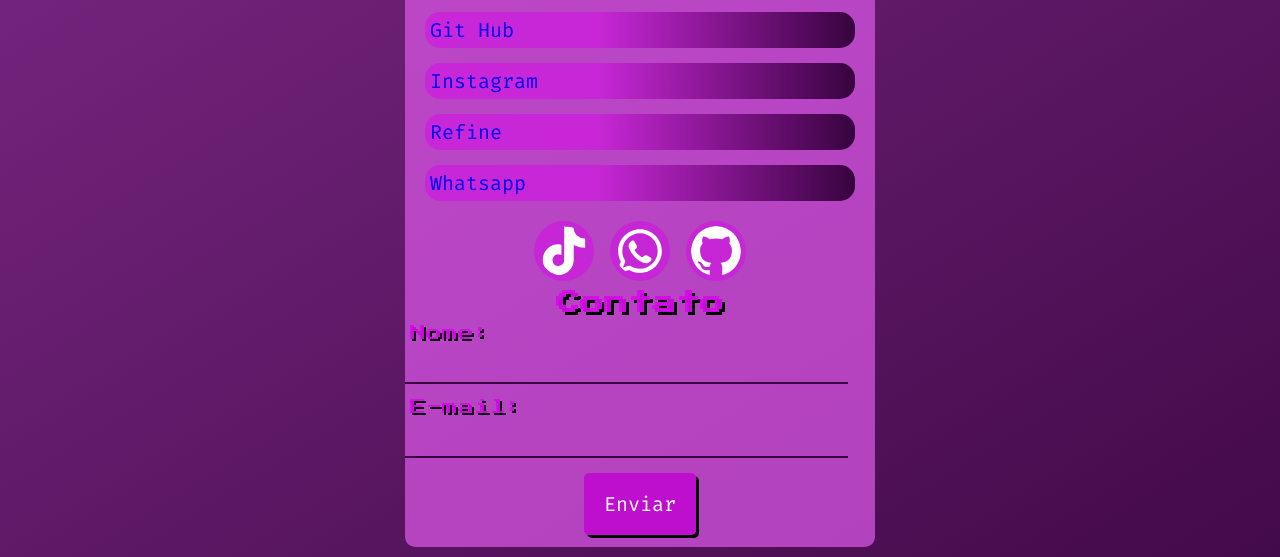
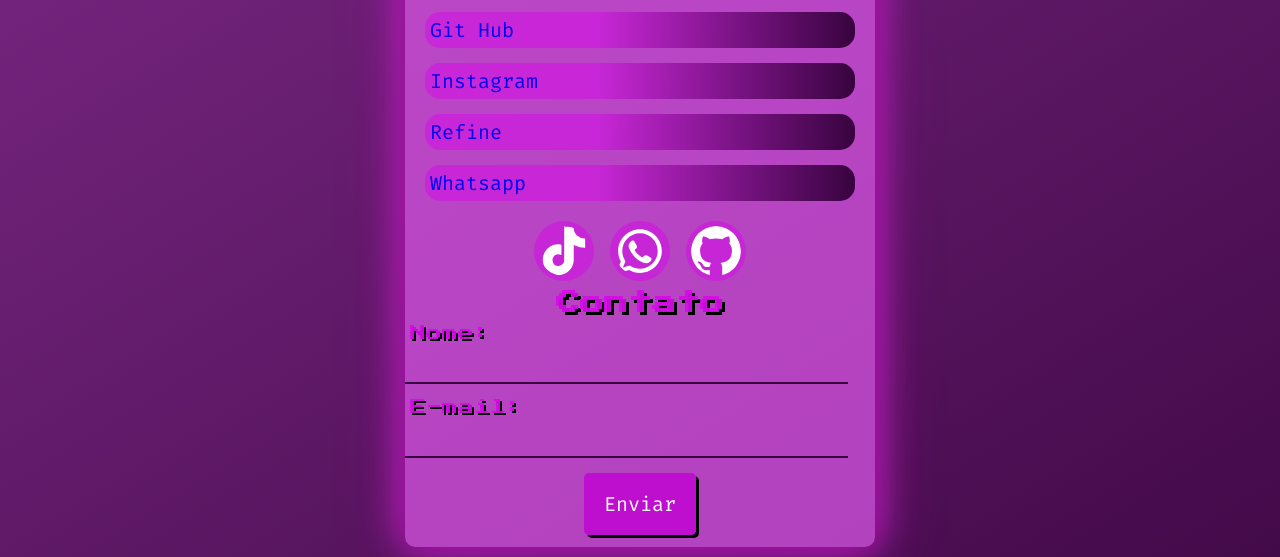
Before and after one commit to messaasj/leading-page, a plain HTML site: page index.html in a window 1280 px wide. Shown: the part 243-800 px from the top of the page. Drawn offline with Linux system fonts and the light colour scheme.

Commit message:
COLOQUEI BRILHO NA DIV

```diff
--- a/componentes/container.css
+++ b/componentes/container.css
@@ -8,4 +8,5 @@
     margin: auto;
     border-radius: 10px;
    height: 790px;
+   box-shadow: 0 0 20px #940194, 0 0 40px rgba(221, 87, 233, 0.712), 0 0 60px #940194;
 }
```
